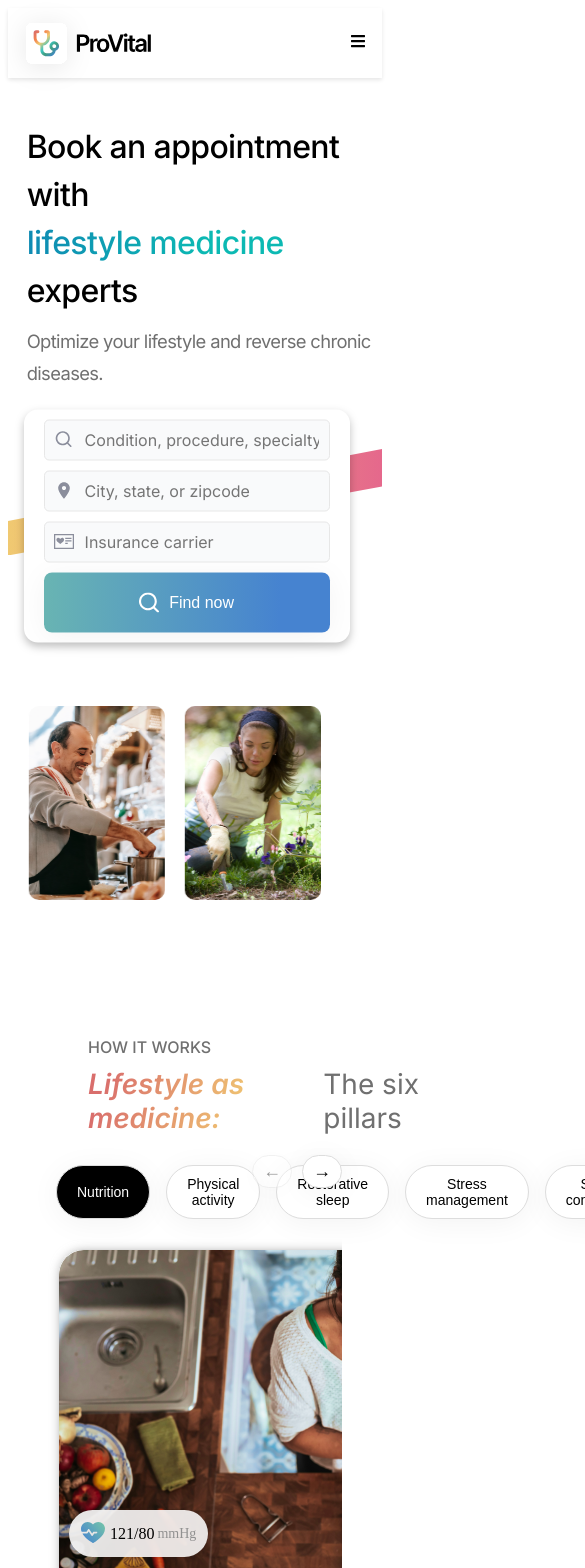
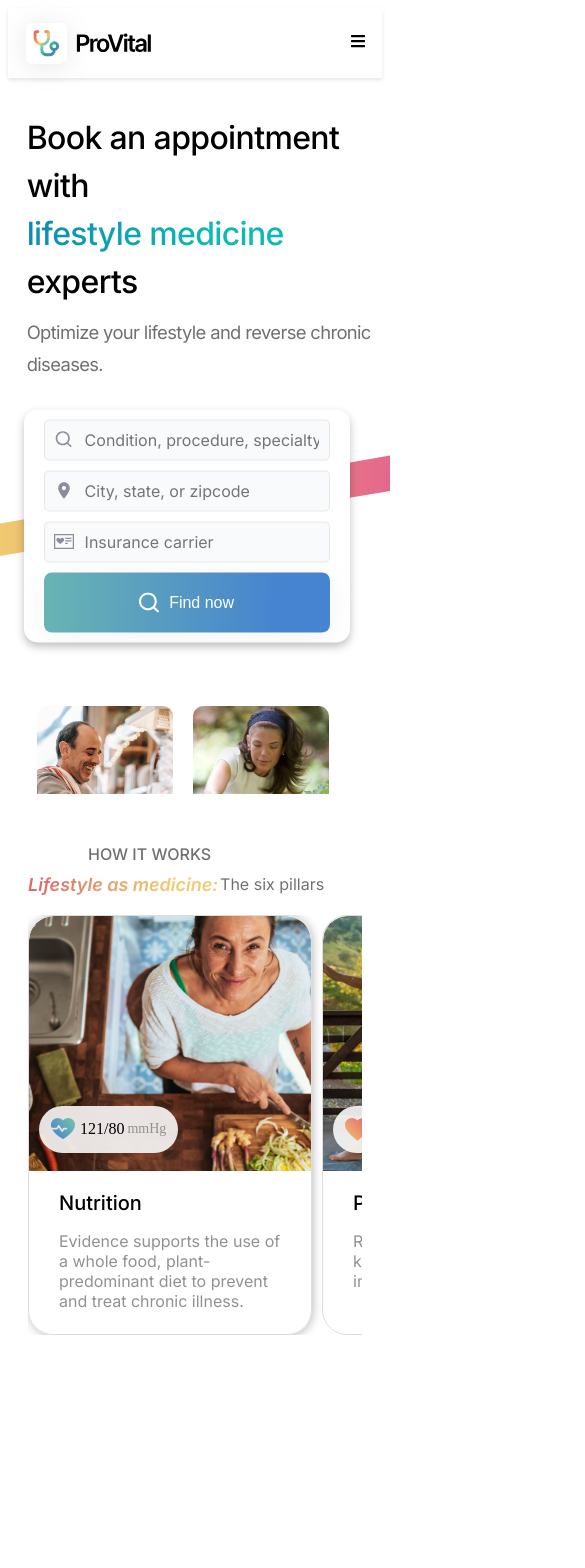
Before and after one commit to EvilFlame112/Provital-V2, a React (Vite) app: page / in a window 390 px wide. Shown: the top 1568 px of the page, 585 px wide, since content can reach past the window. After the commit the page ends 1363 px from the top, so only its background shows below. Built offline with nearby package versions, Linux system fonts and the light colour scheme.

Commit message:
add files

```diff
--- a/src/components/Hero/Herosection.css
+++ b/src/components/Hero/Herosection.css
@@ -181,7 +181,7 @@ button svg {
 @media (max-width: 768px) {
   .hero-section {
     flex-direction: column;
-    height: 100vh;
+    height: 80vh;
   }
 
   .image-gallery {
--- a/src/components/carousel/LifestylePillars.module.css
+++ b/src/components/carousel/LifestylePillars.module.css
@@ -1,9 +1,9 @@
-.container{
+.container {
   display: block;
   width: 100%;
   height: 100%;
   position: relative;
-  bottom: 18rem;
+  bottom: 0; /* Remove the bottom offset */
 }
 
 .lifestylePillars {
@@ -59,14 +59,14 @@
 
 .cardContainer {
   display: flex;
-  overflow: hidden; /* Ensures only visible cards show */
+  overflow: hidden;
   scroll-behavior: smooth;
   padding: 10px;
 }
 
 .card {
   z-index: 0;
-  flex: 0 0 493px; /* Fixed card width */
+  flex: 0 0 493px;
   margin-right: 20px;
   border: 1px solid #ddd;
   border-radius: 25px;
@@ -76,40 +76,48 @@
   position: relative;
 }
 
-.hiw{
+.hiw {
   padding-top: 50px;
   padding-left: 80px;
   color: #707070;
-  font-size: 16;
+  font-size: 16px;
   font-family: "Inter";
   font-weight: 500;
 }
-.title-container{
+
+.title-container {
   display: flex;
   position: relative;
   left: 80px;
   top: 10px;
+  flex-wrap: wrap; /* Ensure titles wrap properly */
 }
 
-.lam{
+.lam {
   font-family: "Inter";
   font-style: italic;
   font-weight: 600;
   font-size: 28px;
-  background: linear-gradient(289.5deg, #F1CA72 27.25%, #D96E6C 92.08%);
+  background: linear-gradient(289.5deg, #f1ca72 27.25%, #d96e6c 92.08%);
   -webkit-background-clip: text;
   -webkit-text-fill-color: transparent;
   background-clip: text;
   text-fill-color: transparent;
+  white-space: nowrap; /* Prevent text overflow */
+  overflow: hidden;
+  text-overflow: ellipsis; /* Add ellipsis for overflow */
 }
 
-.tsp{
-  font-family: 'Inter';
+.tsp {
+  font-family: "Inter";
   font-style: normal;
   font-weight: 400;
   font-size: 28px;
   color: #707070;
   padding-left: 10px;
+  white-space: nowrap; /* Prevent text overflow */
+  overflow: hidden;
+  text-overflow: ellipsis; /* Add ellipsis for overflow */
 }
 
 .card img {
@@ -121,20 +129,21 @@
   margin: 0px;
   padding: 0px;
   border-radius: 25px 25px 0px 0px;
+  object-fit: cover; /* Ensure the image maintains its aspect ratio */
 }
 
-.content{
+.content {
   padding: 0px 30px;
   font-family: "Inter";
 }
 
-.maintext{
+.maintext {
   font-size: 20px;
   font-weight: 500;
   margin-bottom: 0px;
 }
 
-.subtext{
+.subtext {
   color: #919191;
   font-size: 16px;
   font-weight: 400;
@@ -156,20 +165,20 @@
   border-radius: 25px;
 }
 
-.statunit{
+.statunit {
   color: #919191;
   padding-left: 3px;
   font-weight: 400;
   font-size: 14px;
 }
 
-.stat{
+.stat {
   color: #000000;
   font-weight: 500;
   font-size: 16px;
 }
 
-.statimg{
+.statimg {
   position: relative;
   margin: 0;
   padding-right: 5px;
@@ -181,3 +190,57 @@
 .focusedCard {
   box-shadow: 1px 1px 10px #9494949f;
 }
+
+/* New styles for mobile */
+@media (max-width: 768px) {
+  .tabs,
+  .arrows {
+    display: none;
+  }
+
+  .lifestylePillars{
+    margin: 0;
+  }
+
+  .cardContainer {
+    scroll-snap-type: x mandatory;
+    padding: 0; /* Ensure container fills the screen */
+    left: 0;
+    justify-content: flex-start; /* Stick cards to the left */
+  }
+
+  .card {
+    flex: 0 0 282px; /* Adjust card width for mobile */
+    scroll-snap-align: start; /* Align to the start for left sticking */
+    margin-right: 10px;
+    height: 418px; /* Adjust card height for mobile */
+  }
+
+  .card img {
+    height: 255px; /* Adjust image height for mobile */
+  }
+
+  .title-container {
+    left: 0;
+    top: 0;
+    padding: 0 20px;
+  }
+
+  .lam {
+    font-size: 18px;
+  }
+  .tsp{
+    font-size: 16px;
+    padding-left: 2px;
+  }
+  .hiw{
+    justify-content: center;
+    align-items: center;
+    align-self: center;
+    padding-bottom: 10px;
+  }
+
+  .pressure{
+    top: 190px;
+  }
+}
--- a/src/components/carousel/LifestylePillars.tsx
+++ b/src/components/carousel/LifestylePillars.tsx
@@ -1,4 +1,4 @@
-import { useState, useRef } from "react";
+import React, { useState, useRef, useEffect } from "react";
 import styles from "./LifestylePillars.module.css";
 import image1 from './assets/image1.png'
 import image2 from './assets/image2.png'
@@ -161,6 +161,21 @@ const LifestylePillars = () => {
   const [activeIndex, setActiveIndex] = useState(0);
   const cardContainerRef = useRef<HTMLDivElement>(null);
 
+  const handleSwipe = (event: React.TouchEvent) => {
+    const container = cardContainerRef.current;
+    if (container) {
+      const startX = event.touches[0].pageX;
+      container.ontouchend = (e) => {
+        const endX = e.changedTouches[0].pageX;
+        if (endX < startX - 50 && activeIndex < cards.length - 1) {
+          setActiveIndex(activeIndex + 1);
+        } else if (endX > startX + 50 && activeIndex > 0) {
+          setActiveIndex(activeIndex - 1);
+        }
+      };
+    }
+  };
+
   const scrollToCard = (index: number) => {
     const container = cardContainerRef.current;
     if (container) {
@@ -171,6 +186,12 @@ const LifestylePillars = () => {
       });
     }
   };
+
+  useEffect(() => {
+    scrollToCard(activeIndex);
+  }, [activeIndex]);
+
+  const isMobile = window.innerWidth <= 768;
 
   const handleArrowClick = (direction: "left" | "right") => {
     const newIndex =
@@ -194,22 +215,22 @@ const LifestylePillars = () => {
         <div className={styles["tsp"]}>The six pillars</div>
       </div>
       <div className={styles.lifestylePillars}>
-        {/* Tabs */}
+        {!isMobile && (
+          <>
             <div className={styles.tabs}>
-          {tabs.map((tab, index) => (
+              {cards.map((card, index) => (
                 <button
-              key={tab.id}
+                  key={card.id}
                   onClick={() => handleTabClick(index)}
                   className={`${styles.tab} ${
                     index === activeIndex ? styles.activeTab : ""
                   }`}
                 >
-              {tab.label}
+                  {card.title}
                 </button>
               ))}
             </div>
 
-        {/* Arrow Buttons */}
             <div className={styles.arrows}>
               <button
                 className={styles.arrow}
@@ -226,25 +247,31 @@ const LifestylePillars = () => {
                 &#8594;
               </button>
             </div>
+          </>
+        )}
 
-        {/* Cards */}
-        <div className={styles.cardContainer} ref={cardContainerRef}>
+        <div
+          className={styles.cardContainer}
+          ref={cardContainerRef}
+          onTouchStart={handleSwipe}
+        >
           {cards.map((card, index) => (
             <div
               key={card.id}
               className={`${styles.card} ${
                 index === activeIndex ? styles.focusedCard : ""
               }`}
+              style={{ width: isMobile ? "282px" : "auto", height: isMobile ? "418px" : "auto" }}
             >
-              <img src={card.image} alt={card.title} />
+              <img src={card.image} alt={card.title} style={{ width: "282px", height: isMobile ? "255px" : "320px" }} />
               <div className={styles.pressure}>
-                <div className={styles["statimg"]}>{card.statimg}</div>
-                <div className={styles['stat']}>{card.stat}</div>
-                <div className={styles["statunit"]}>{card.statunit}</div>
+                <div className={styles.statimg}>{card.statimg}</div>
+                <div className={styles.stat}>{card.stat}</div>
+                <div className={styles.statunit}>{card.statunit}</div>
               </div>
               <div className={styles.content}>
-                <h3 className={styles["maintext"]}>{card.title}</h3>
-                <p className={styles["subtext"]}>{card.description}</p>
+                <h3 className={styles.maintext}>{card.title}</h3>
+                <p className={styles.subtext}>{card.description}</p>
               </div>
             </div>
           ))}
--- a/src/components/colourelements/Barele.css
+++ b/src/components/colourelements/Barele.css
@@ -1,10 +1,10 @@
 .bar-element{
     display: flex;
-    position: relative;
+    position: absolute;
     left: 0;
-    bottom: 30vh;
+    bottom: 15vh;
+    height: 35%;
     width: 100%;
-    height: 20rem;
     z-index: 1000;
     overflow: hidden;
 
@@ -16,11 +16,11 @@
 @media (max-width: 768px) {
     .bar-element{
         display: flex;
-        position: relative;
+        position: absolute;
         left: 0;
-        bottom: 45rem;
+        bottom: 18rem;
         width: 100%;
-        height: 313px;
+        height: 35%;
         z-index: -1;
         overflow: hidden;
 
```
Lines whose indentation alone changed are shown as unchanged.
